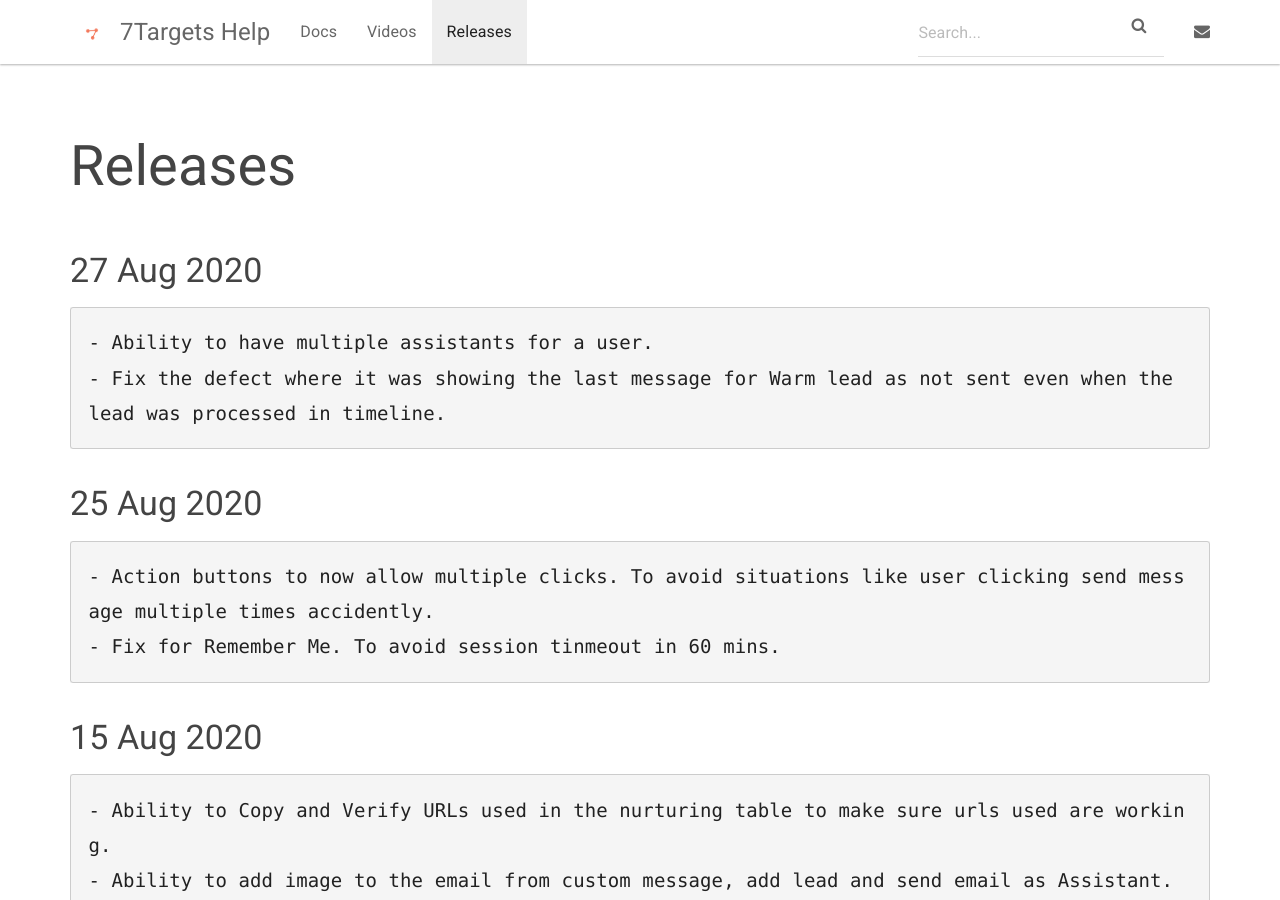
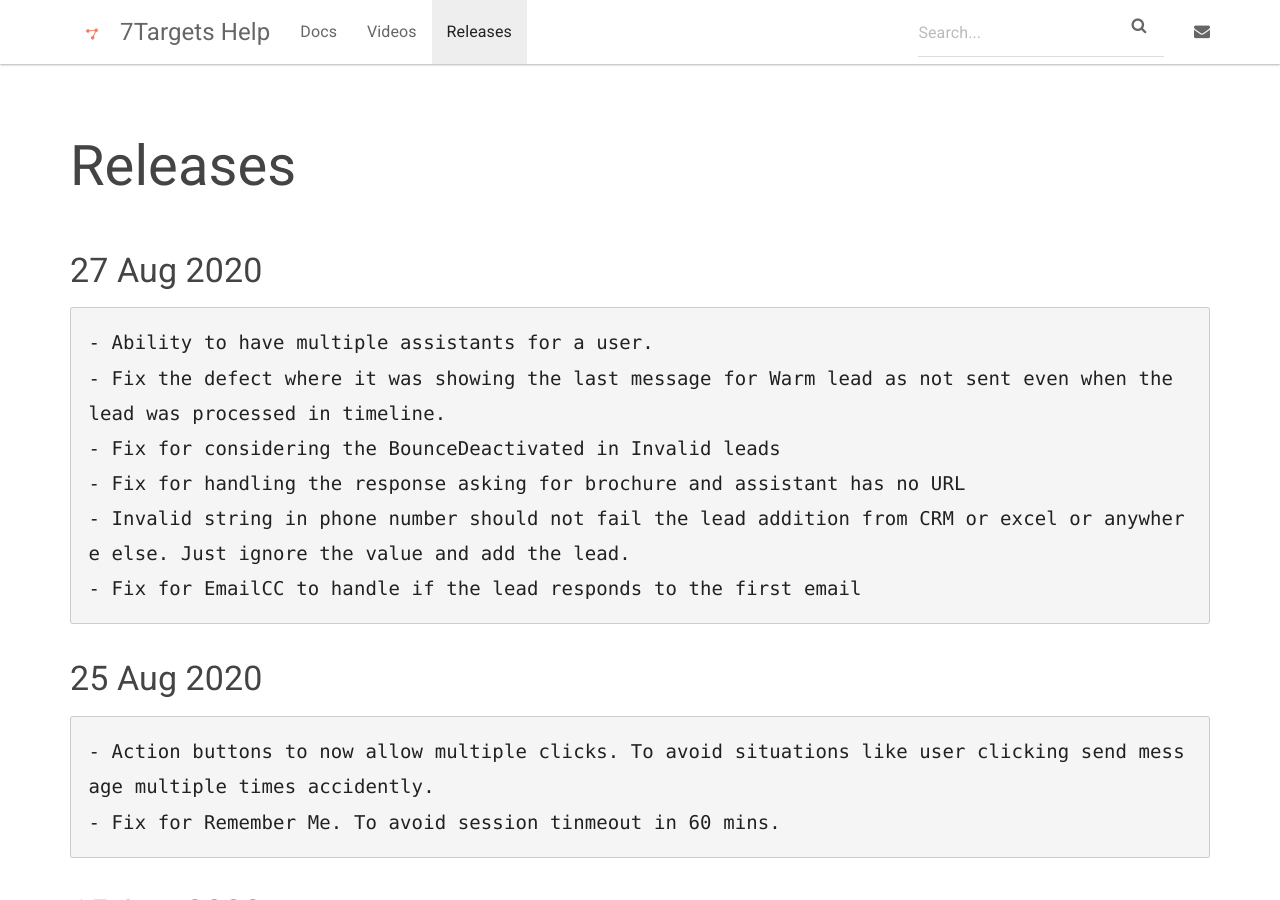
Before and after one commit to shrutisharma27/7targets-docs, a Jekyll site: the page built from docs/_releases/index.md, in a window 1280 px wide and 900 px high. Built offline with Jekyll 4.4.1, drawn with Linux system fonts in a browser that asks for light colours.

Commit message:
version upgrade

````diff
--- a/docs/_releases/index.md
+++ b/docs/_releases/index.md
@@ -8,6 +8,10 @@
 ```
 - Ability to have multiple assistants for a user.
 - Fix the defect where it was showing the last message for Warm lead as not sent even when the lead was processed in timeline.
+- Fix for considering the BounceDeactivated in Invalid leads
+- Fix for handling the response asking for brochure and assistant has no URL
+- Invalid string in phone number should not fail the lead addition from CRM or excel or anywhere else. Just ignore the value and add the lead.
+- Fix for EmailCC to handle if the lead responds to the first email
 ```
 
 ### 25 Aug 2020
````
